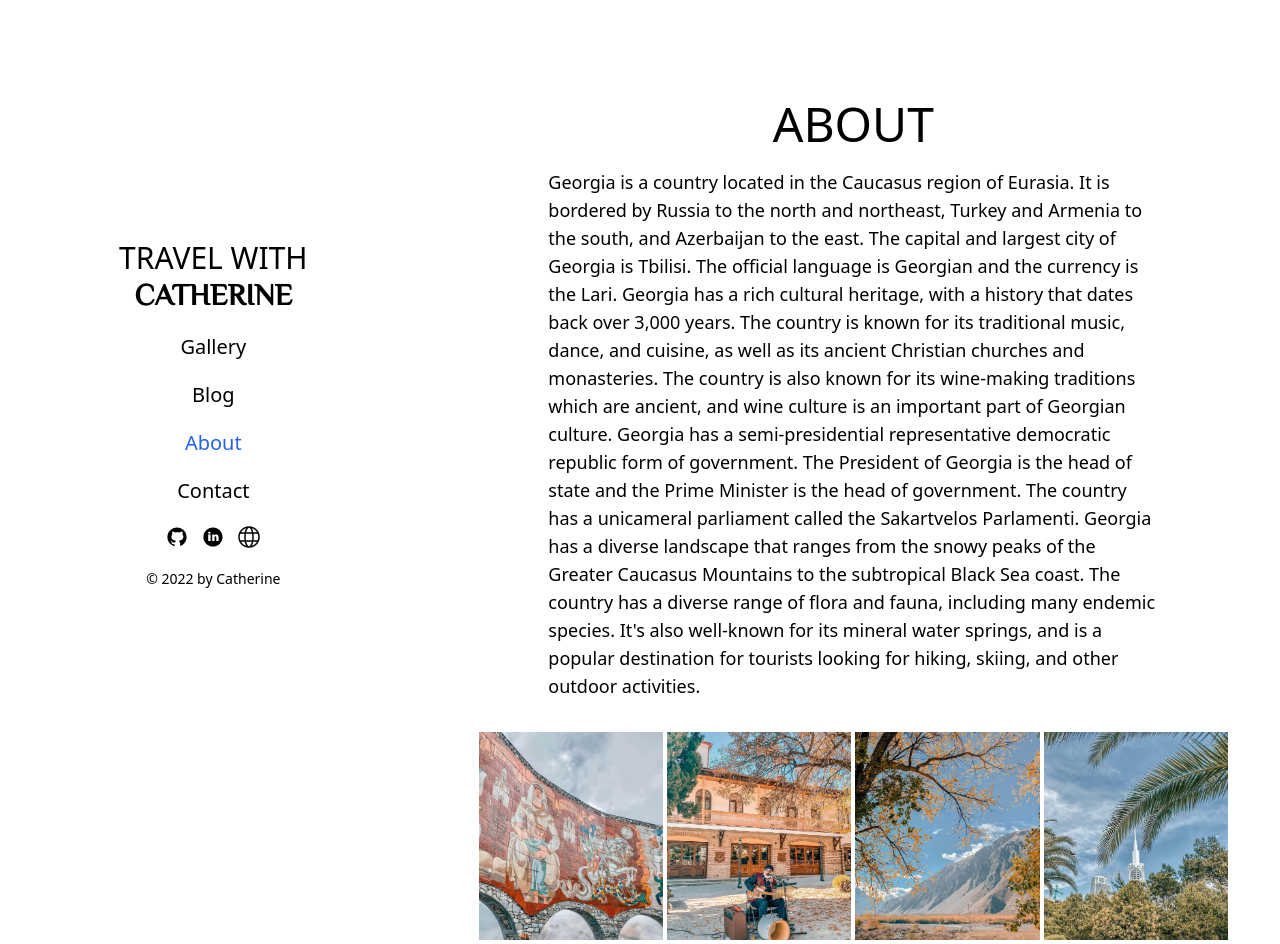
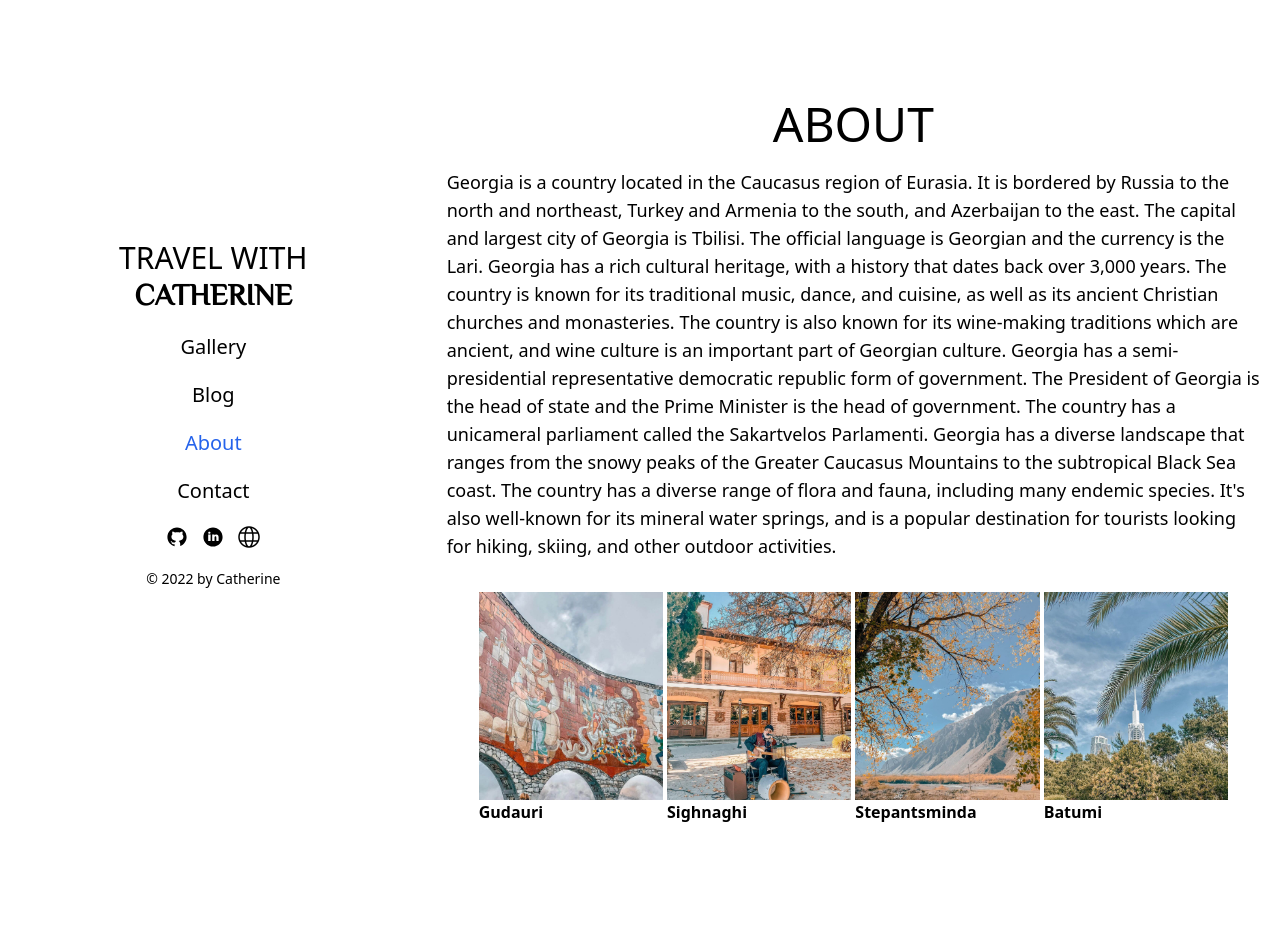
Before and after one commit to techminder95/travel-with-catherine, a React (Create React App) app: page /about in a window 1280 px wide. Shown: the top 944 px of the page. After the commit the page ends 876 px from the top, so only its background shows below. Built offline with nearby package versions, Linux system fonts and the light colour scheme.

Commit message:
updated about page

```diff
--- a/src/components/about/About.tsx
+++ b/src/components/about/About.tsx
@@ -1,4 +1,3 @@
-import React from 'react'
 import ImgOne from '../../images/gallery-one/image-29.jpeg'
 import ImgTwo from '../../images/gallery-one/image-59.jpeg'
 import ImgThree from '../../images/gallery-one/image-79.jpeg'
@@ -9,7 +8,7 @@ const About = () => {
     <article className="flex flex-col min-h-screen col-span-2 items-center p-5">
       <section className="flex flex-col items-center mt-20 text-2xl gap-5 text-slate-600">
         <h2 className="text-5xl text-center uppercase text-black">About</h2>
-        <p className="text-base w-full sm:text-lg sm:w-9/12">
+        <p className="text-base  sm:text-lg ">
           Georgia is a country located in the Caucasus region of Eurasia. It is
           bordered by Russia to the north and northeast, Turkey and Armenia to
           the south, and Azerbaijan to the east. The capital and largest city of
@@ -36,33 +35,33 @@ const About = () => {
           <img
             className="max-w-full w-56 h-52 object-cover	"
             src={ImgOne}
-            alt=""
-          ></img>
-          <p className="font-bold">Gudauri, Kazbegi</p>
+            alt="Gudauri"
+          />
+          <p className="font-bold">Gudauri</p>
         </section>
         <section>
           <img
             className="max-w-full w-56 h-52 object-cover	"
             src={ImgTwo}
-            alt=""
-          ></img>
-          <p className="font-bold">Sighnaghi, Kakheti</p>
+            alt="Sighnaghi"
+          />
+          <p className="font-bold">Sighnaghi</p>
         </section>
         <section>
           <img
             className="max-w-full w-56 h-52 object-cover	"
             src={ImgThree}
-            alt=""
-          ></img>
-          <p className="font-bold">Stepantsminda, Kazbegi</p>
+            alt="Stepantsminda"
+          />
+          <p className="font-bold">Stepantsminda</p>
         </section>
         <section>
           <img
             className="max-w-full w-56 h-52 object-cover	"
             src={ImgFour}
-            alt=""
-          ></img>
-          <p className="font-bold">Batumi, Adjara</p>
+            alt="Batumi"
+          />
+          <p className="font-bold">Batumi</p>
         </section>
       </section>
     </article>
```
